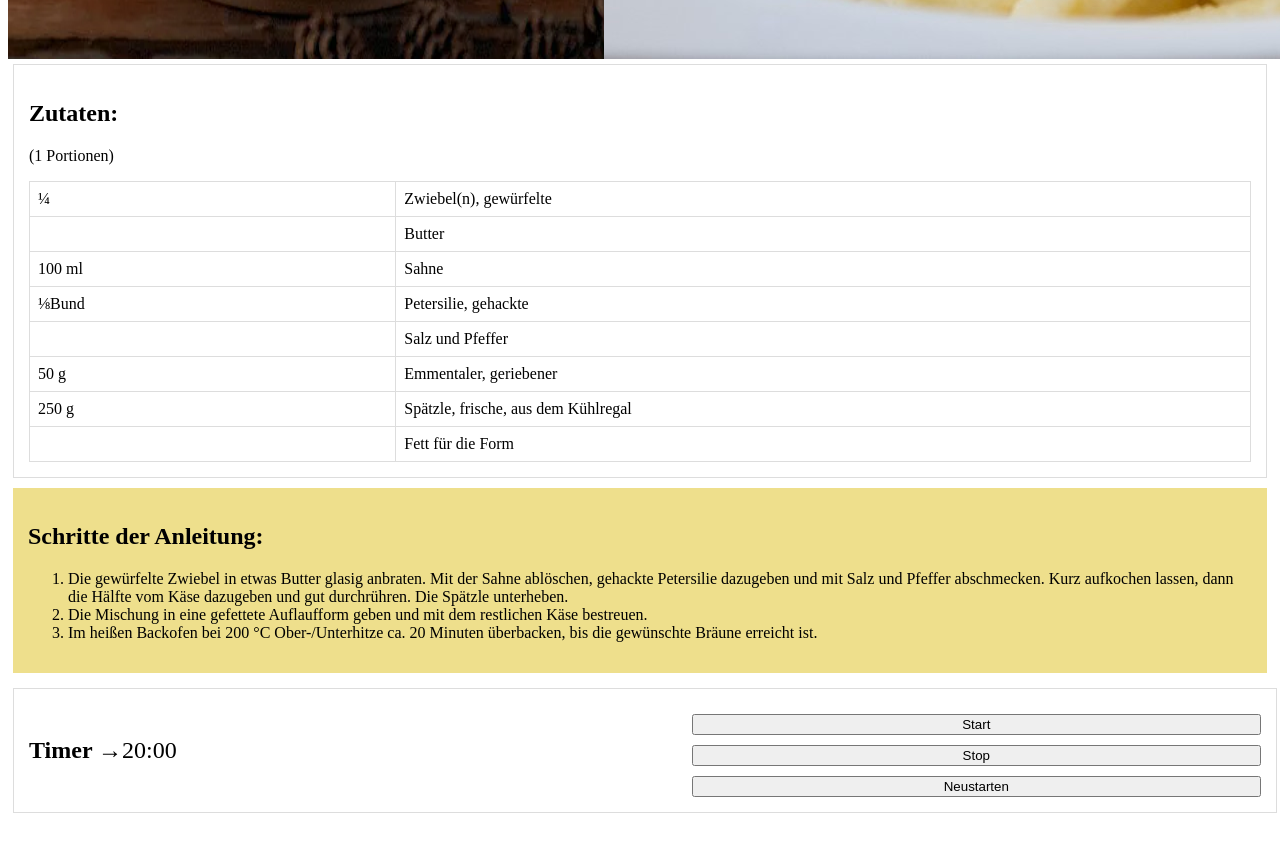
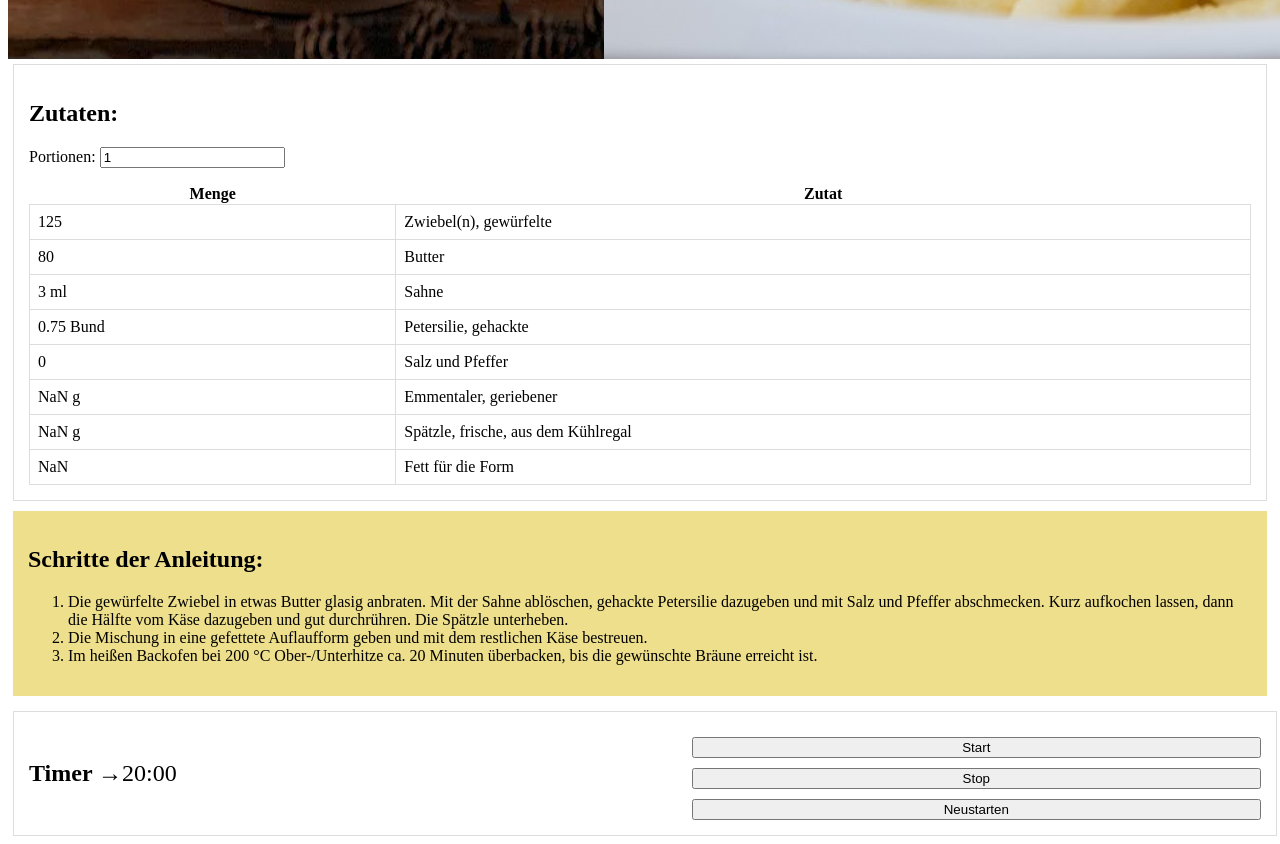
Before and after one commit to CarolinDupper/CarolinDupper.github.io, a plain HTML site: page kategorien/rezept_pasta/käsespätzle.html in a window 1280 px wide. Shown: the part 984-1828 px from the top of the page. Before the commit the page ends 1805 px from the top, so only its background shows below. Drawn offline with Linux system fonts and the light colour scheme.

Commit message:
käsespätzle auto menge

```diff
--- a/kategorien/rezept_pasta/käsespätzle.html
+++ b/kategorien/rezept_pasta/käsespätzle.html
@@ -23,51 +23,53 @@
             <img src="img/k2.jpg"  class="image">
             <img src="img/k3.jpg"  class="image">
         </div>
-
-        <!-- Vierte Box mit Zutaten -->
+                <!-- Vierte Box mit Zutaten als Tabelle -->
                 <div class="box">
                     <div class="text-container">
                         <h2>Zutaten: </h2>
-                <p>(1 Portionen)</p>
-                <table class="custom-table">
+                        <p>Portionen: <input type="number" id="portionen" value="1" min="1" oninput="updateZutatenListe()"></p>
+                        <table class="custom-table" id="zutatenTable">
                             <tr>
-                        <td>¼</td>
+                                <th>Menge</th>
+                                <th>Zutat</th>
+                            </tr>
+                            <tr>
+                                <td id="menge1"></td>
                                 <td>Zwiebel(n), gewürfelte</td>
                             </tr>
                             <tr>
-                        <td> </td>
+                                <td id="menge2"></td>
                                 <td>Butter</td>
                             </tr>
                             <tr>
-                        <td>100 ml </td>
+                                <td id="menge3"></td>
                                 <td>Sahne</td>
                             </tr>
                             <tr>
-                        <td>⅛Bund</td>
+                                <td id="menge4"></td>
                                 <td>Petersilie, gehackte</td>
                             </tr>
                             <tr>
-                        <td> </td>
+                                <td id="menge5"></td>
                                 <td>Salz und Pfeffer</td>
                             </tr>
                             <tr>
-                        <td>50 g </td>
+                                <td id="menge6"></td>
                                 <td>Emmentaler, geriebener</td>
                             </tr>
                             <tr>
-                        <td>250 g</td>
+                                <td id="menge7"></td>
                                 <td>Spätzle, frische, aus dem Kühlregal</td>
                             </tr>
                             <tr>
-                        <td> </td>
+                                <td id="menge8"></td>
                                 <td>Fett für die Form</td>
                             </tr>
+
+
                         </table>
-
                     </div>
-
                 </div>
-
                 <!-- Fünfte Box mit blauem Hintergrund für Schritte der Anleitung -->
                 <div class="box5 background6">
                     <h2>Schritte der Anleitung:</h2>
@@ -78,6 +80,43 @@
                     </ol>
                 </div>
             </div>
+
+
+            <script>
+                function updateZutatenListe() {
+                    // Zutaten und Mengen für eine Portion
+                    const zutaten = ["1/4", "0", "100", "1/8", "0", "50", "250", "0"];
+                    const mengen = [125, 80, 3, 3/4, 0]; // Menge in Gramm oder Stück, je nach Bedarf
+
+                    // Aktuelle Portionsgröße holen
+                    const portionen = parseInt(document.getElementById("portionen").value);
+
+                    // Zutatenliste für die gewählte Portionsgröße erstellen
+                    for (let i = 0; i < zutaten.length; i++) {
+                        let einheit = 'g';
+
+                        // Manuell Einheiten für bestimmte Zutaten und Mengen festlegen
+
+                        if ((i === 0 || i===1 || i===4 || i===7) ) {
+                            einheit = '';
+                        }
+                        if ((i === 2 ) ) {
+                            einheit = 'ml';
+                        }
+                        if ((i === 3 ) ) {
+                            einheit = 'Bund';
+                        }
+
+                        const neueMenge = mengen[i] * portionen;
+
+                        // Zutatenliste aktualisieren
+                        document.getElementById(`menge${i + 1}`).textContent = `${neueMenge} ${einheit}`;
+                    }
+                }
+
+                // Initialisierung beim Laden der Seite
+                updateZutatenListe();
+            </script>
 
         <!-- Timer Section -->
         <div class="timer-container box">
@@ -130,5 +169,6 @@
                 updateTimerDisplay();
             }
         </script>
+
     </body>
 </html>
```
Lines whose indentation alone changed are shown as unchanged.
